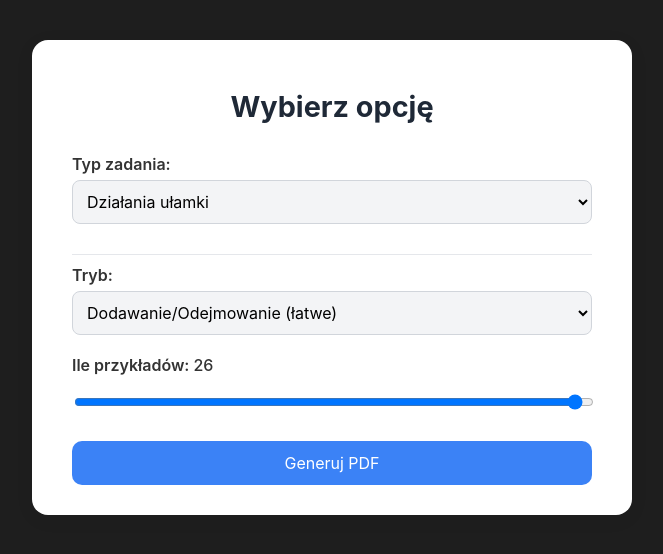
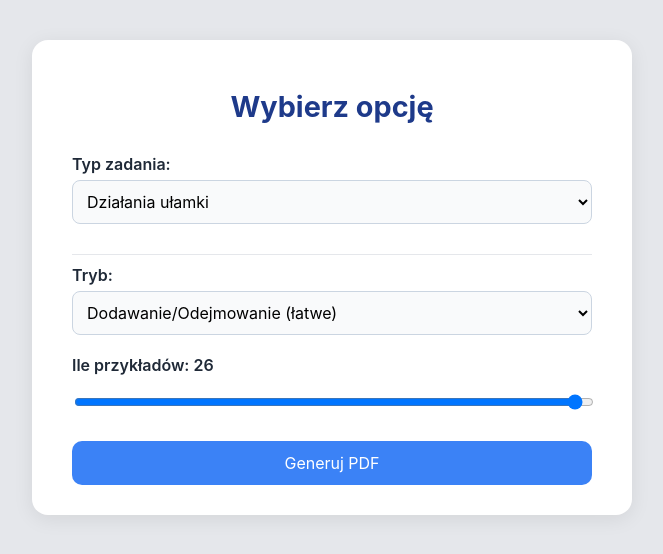
Before and after one commit to Michal-Balcerak/generator, a Flask app: page / in a window 1280 px wide. Shown: the top 554 px of the page, without its empty margins (308-971 px from the left). Run offline with Flask 2, Linux system fonts and the light colour scheme.

Commit message:
poprawa wyglądu strony

```diff
--- a/templates/index.html
+++ b/templates/index.html
@@ -9,9 +9,9 @@
             font-family: 'Inter', sans-serif;
         }
 
-        body {
-            background-color: #1e1e1e;
-            color: #333;
+                body {
+            background-color: #e5e7eb; /* neutralne jasnoszare tło */
+            color: #111827;
             margin: 0;
             padding: 40px 20px;
             display: flex;
@@ -22,7 +22,7 @@
             background: #ffffff;
             padding: 30px 40px;
             border-radius: 16px;
-            box-shadow: 0 4px 20px rgba(0,0,0,0.05);
+            box-shadow: 0 4px 20px rgba(0,0,0,0.08);
             max-width: 600px;
             width: 100%;
         }
@@ -31,13 +31,14 @@
             text-align: center;
             font-size: 1.8rem;
             margin-bottom: 30px;
-            color: #1f2937;
+            color: #1e3a8a; /* ciemnoniebieski akcent */
         }
 
         label {
             display: block;
             margin-bottom: 6px;
             font-weight: 600;
+            color: #1f2937;
         }
 
         select,
@@ -46,13 +47,9 @@
             padding: 10px;
             margin-bottom: 20px;
             border-radius: 8px;
-            border: 1px solid #d1d5db;
-            background-color: #f3f4f6;
+            border: 1px solid #cbd5e1;
+            background-color: #f9fafb;
             font-size: 1rem;
-        }
-
-        span {
-            font-weight: 500;
         }
 
         button {
@@ -66,10 +63,10 @@
             cursor: pointer;
             transition: background-color 0.2s ease;
         }
-
         button:hover {
             background-color: #2563eb;
         }
+
 
         .option-fields {
             display: none;
```
